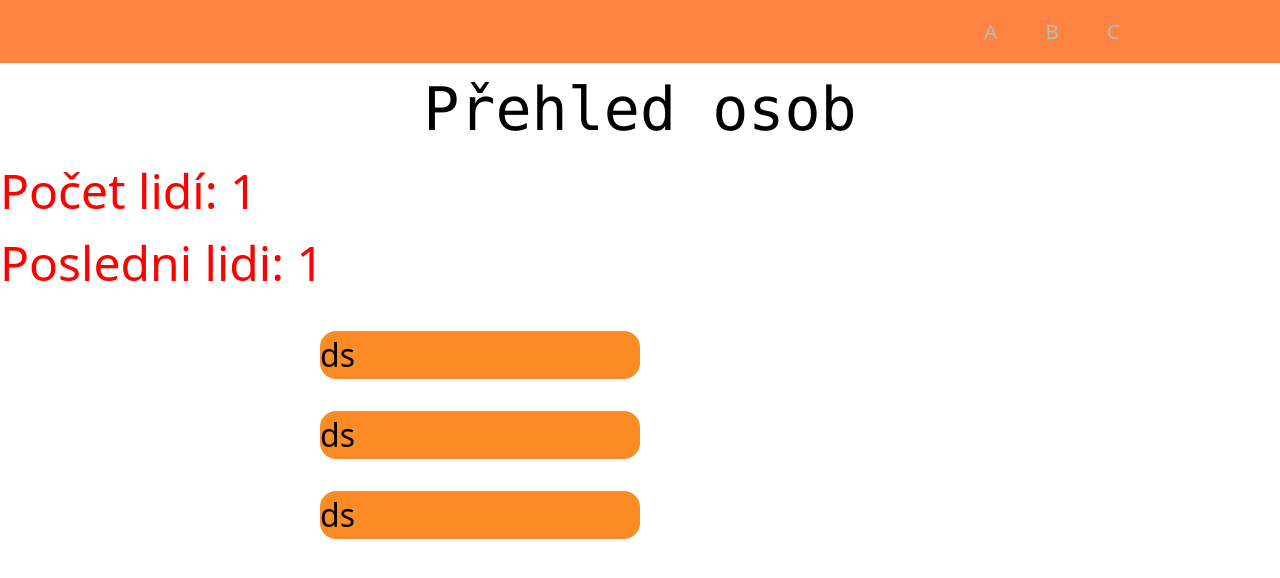
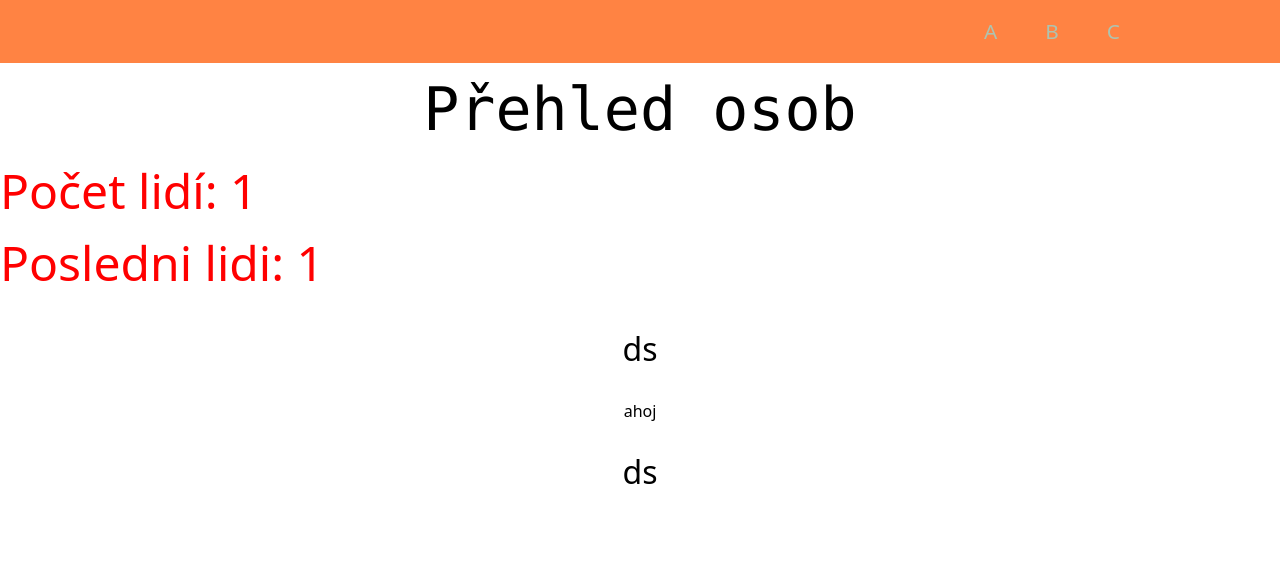
Before and after one commit to Radekminecraft/hackathon, a Next.js app in the folder web/: page / in a window 1280 px wide. Shown: the top 578 px of the page. Built offline with nearby package versions, Linux system fonts and the light colour scheme.

Commit message:
update
updt

```diff
--- a/web/pages/index.js
+++ b/web/pages/index.js
@@ -12,7 +12,7 @@ export default function Home() {
     <>
     <Header></Header>
       <h1 className="text-black text-6xl text-center m-4 font-mono">
-        {/*Počítaní lidí v panelovém domě*/}
+        {/*počet zvířat v ohradě*/}
         Přehled osob
       </h1>
       <p className="text">
@@ -25,7 +25,7 @@ export default function Home() {
       <div className="inner-building"><a className="text-build">ds</a></div>
     </a>
     <a className="building" href="">
-      <div className="inner-building"><a className="text-build">ds</a></div>
+      <div className="inner-building">ahoj</div>
     </a>
     <a className="building" href="">
       <div className="inner-building"><a className="text-build">ds</a></div>
--- a/web/styles/globals.css
+++ b/web/styles/globals.css
@@ -87,11 +87,8 @@ p {
 
 
 .building {
-    text-align: center;
-}
-.inner-building {
     background-color: #fb8b24;
-    height: fit-content;
+    height: ;
     text-align: left;
     margin-left: 25%;
     margin-right: 50%;
@@ -99,6 +96,9 @@ p {
     vertical-align: middle;
     border-radius: 1rem;
 }
+.inner-building {
+    text-align: center;
+}
 .inner-building:hover {
     box-shadow: 20rem;
 }
```
